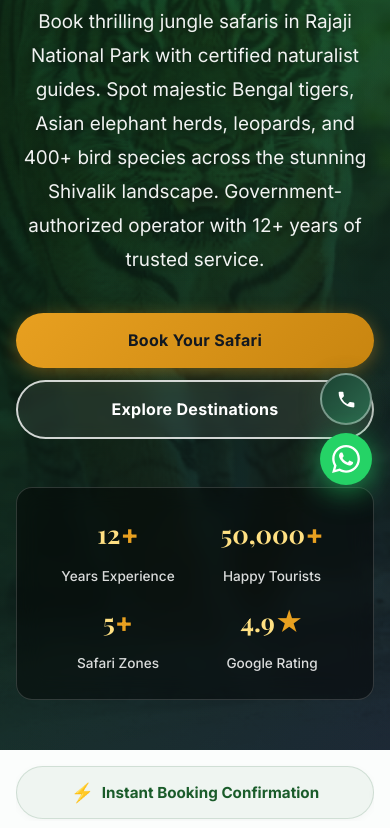
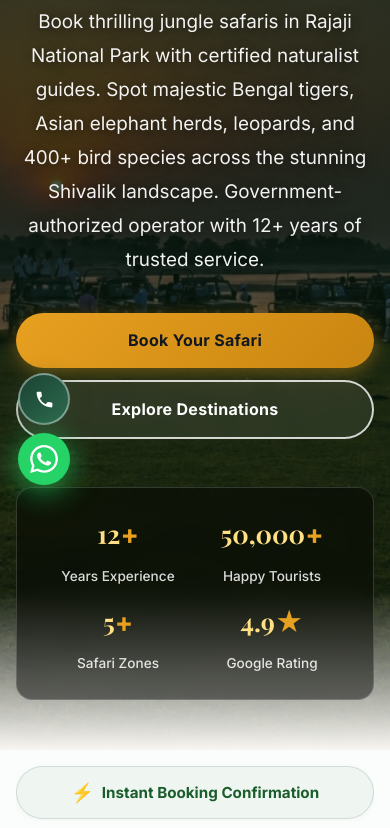
Before and after one commit to souravvishnoi347-star/junglesafari, a website: page index.html in a window 390 px wide. Shown: the part 341-1169 px from the top of the page. Drawn offline with nearby package versions, Linux system fonts and the light colour scheme.

Commit message:
Update hero section with sunset safari convoy image, shift floating buttons to left side, and remove duplicate navbar phone text

```diff
--- a/assets/css/style.css
+++ b/assets/css/style.css
@@ -361,17 +361,16 @@
   padding: 150px 0 90px;
   display: flex;
   align-items: center;
-  background: radial-gradient(circle at 80% 20%, rgba(45, 138, 66, 0.3) 0%, transparent 60%),
-              linear-gradient(135deg, #07190d 0%, #0d2818 45%, #151e28 100%);
+  background: #07190d;
   overflow: hidden;
 }
 
 .hero-bg {
   position: absolute;
   inset: 0;
-  background: url('../images/tiger%20walking%20behind%20him%20a%20safari%20tour.jpg') center/cover no-repeat;
-  opacity: 0.38;
-  mix-blend-mode: overlay;
+  background: linear-gradient(to right, rgba(7, 25, 13, 0.88) 0%, rgba(7, 25, 13, 0.70) 45%, rgba(7, 25, 13, 0.35) 100%),
+              url('../images/safari-gypsy-convoy-sunset.jpg') center center / cover no-repeat;
+  opacity: 1;
   pointer-events: none;
   z-index: 1;
 }
@@ -1310,7 +1309,8 @@
 .call-float {
   position: fixed;
   bottom: 96px;
-  right: 25px;
+  left: 25px;
+  right: auto;
   z-index: 9999;
   width: 62px;
   height: 62px;
@@ -1345,7 +1345,8 @@
 .whatsapp-float {
   position: fixed;
   bottom: 25px;
-  right: 25px;
+  left: 25px;
+  right: auto;
   z-index: 9999;
   width: 62px;
   height: 62px;
@@ -1836,6 +1837,10 @@
   .hero {
     padding: 110px 0 50px;
     text-align: center;
+  }
+  .hero-bg {
+    background: linear-gradient(to bottom, rgba(7, 25, 13, 0.88) 0%, rgba(7, 25, 13, 0.72) 55%, rgba(7, 25, 13, 0.45) 100%),
+                url('../images/safari-gypsy-convoy-sunset.jpg') center center / cover no-repeat !important;
   }
   .hero-content {
     margin: 0 auto;
@@ -2072,7 +2077,8 @@
   }
   .call-float {
     bottom: 78px !important;
-    right: 18px !important;
+    left: 18px !important;
+    right: auto !important;
     width: 52px !important;
     height: 52px !important;
   }
@@ -2082,7 +2088,8 @@
   }
   .whatsapp-float {
     bottom: 18px !important;
-    right: 18px !important;
+    left: 18px !important;
+    right: auto !important;
     width: 52px !important;
     height: 52px !important;
     font-size: 1.55rem !important;
--- a/index.html
+++ b/index.html
@@ -305,7 +305,6 @@
                     <li><a href="gallery.html" aria-label="Wildlife Photo Gallery">Gallery</a></li>
                     <li><a href="about.html" aria-label="About Us">About Us</a></li>
                     <li><a href="contact.html" aria-label="Contact Us">Contact</a></li>
-                    <li class="mobile-only-link" style="margin-top:10px;"><a href="tel:+919675667921" style="color:#25d366 !important; font-weight:700;">📞 Call: +91 96756 67921</a></li>
                 </ul>
                 <div class="nav-actions">
                     <a href="tel:+919675667921" class="nav-call" aria-label="Call Rehman: +91 96756 67921">
```
Also changed, not shown: about.html (+0 -1 lines), contact.html (+0 -1 lines), gallery.html (+0 -1 lines), rajaji-national-park.html (+0 -1 lines), safari-packages.html (+0 -1 lines), assets/images/safari-gypsy-convoy-sunset.jpg (added).
